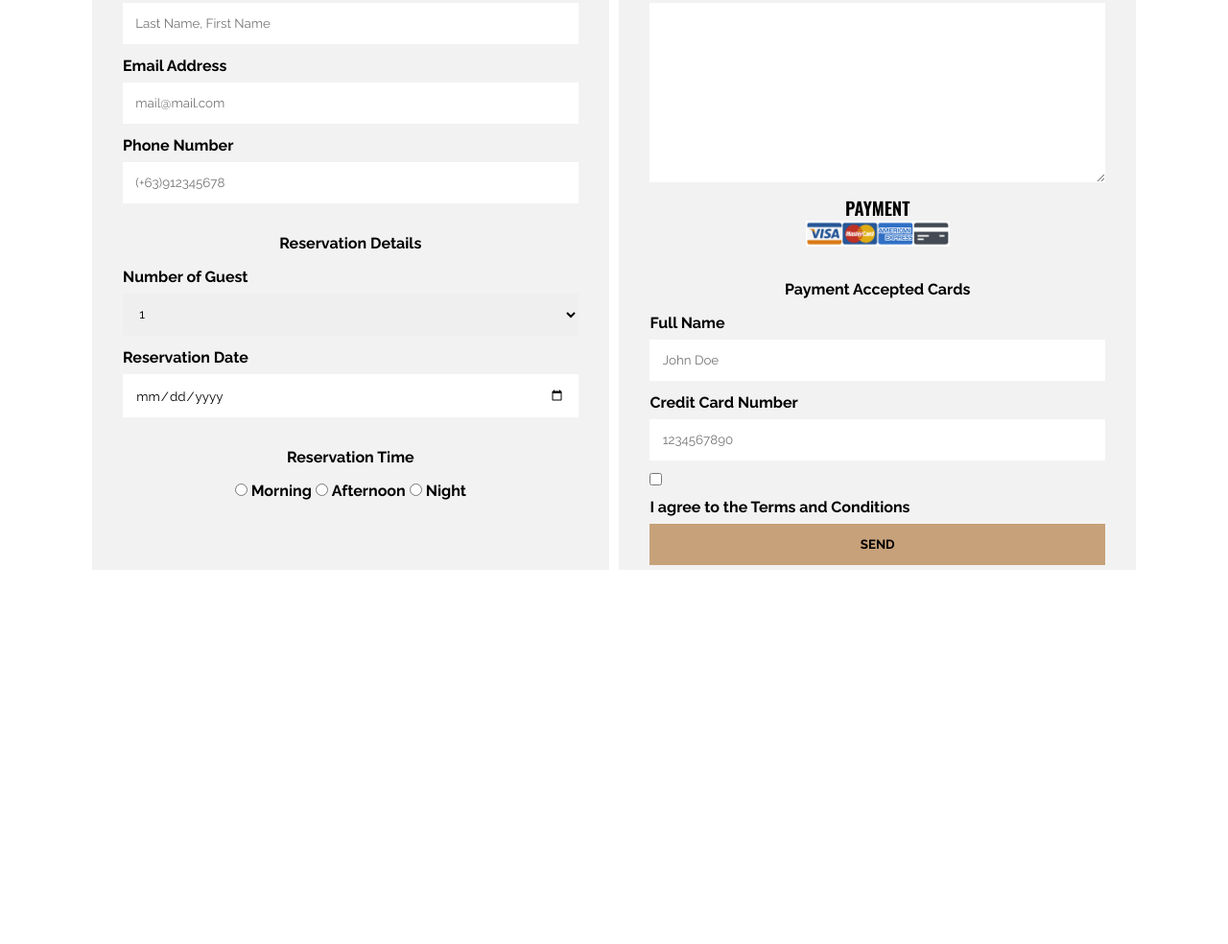
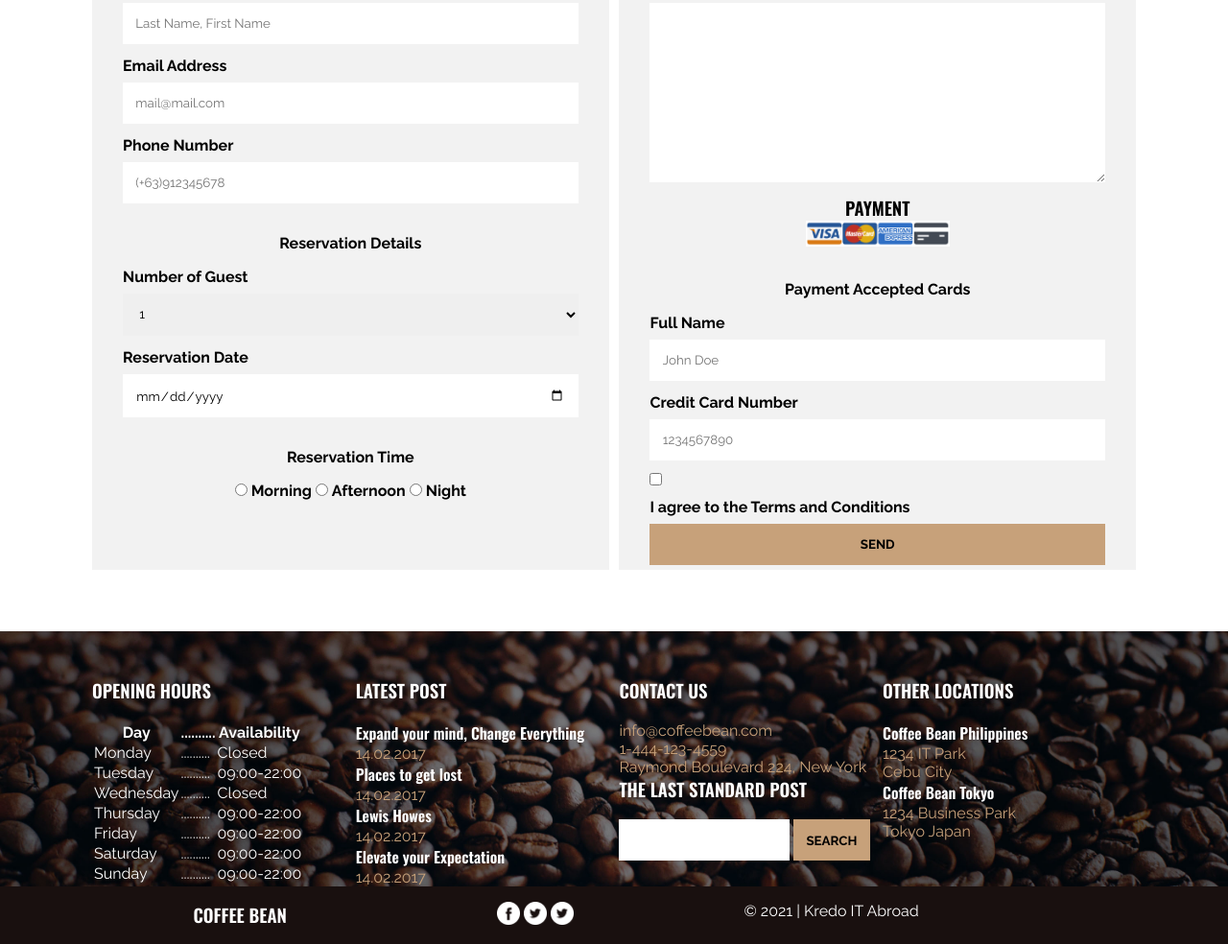
Before and after one commit to yves-macatangay/cofee-bean, a plain HTML site: page index.html in a window 1280 px wide. Shown: the part 4177-5161 px from the top of the page at 96% size. Before the commit the page ends 4835 px from the top, so only its background shows below. Drawn offline with nearby package versions, Linux system fonts and the light colour scheme.

Commit message:
final update

```diff
--- a/index.html
+++ b/index.html
@@ -216,5 +216,104 @@
             </div>
         </form>
     </div>
+
+    <div class="footer">
+        <div class="footer-content">
+            <div class="footer-widget">
+                <h3>Opening Hours</h3>
+                <table>
+                    <tr>
+                        <th>Day</th>
+                        <th>..........</th>
+                        <th>Availability</th>
+                    </tr>
+                    <tr>
+                        <td>Monday</td>
+                        <td>..........</td>
+                        <td>Closed</td>
+                    </tr>
+                    <tr>
+                        <td>Tuesday</td>
+                        <td>..........</td>
+                        <td>09:00-22:00</td>
+                    </tr>
+                    <tr>
+                        <td>Wednesday</td>
+                        <td>..........</td>
+                        <td>Closed</td>
+                    </tr>
+                    <tr>
+                        <td>Thursday</td>
+                        <td>..........</td>
+                        <td>09:00-22:00</td>
+                    </tr>
+                    <tr>
+                        <td>Friday</td>
+                        <td>..........</td>
+                        <td>09:00-22:00</td>
+                    </tr>
+                    <tr>
+                        <td>Saturday</td>
+                        <td>..........</td>
+                        <td>09:00-22:00</td>
+                    </tr>
+                    <tr>
+                        <td>Sunday</td>
+                        <td>..........</td>
+                        <td>09:00-22:00</td>
+                    </tr>
+                </table>
+            </div>
+
+            <div class="footer-widget">
+                <h3>Latest Post</h3>
+                <h4>Expand your mind, Change Everything</h4>
+                <p>14.02.2017</p>
+                <h4>Places to get lost</h4>
+                <p>14.02.2017</p>
+                <h4>Lewis Howes</h4>
+                <p>14.02.2017</p>
+                <h4>Elevate your Expectation</h4>
+                <p>14.02.2017</p>
+            </div>
+
+            <div class="footer-widget">
+                <h3>Contact Us</h3>
+                <p>info@coffeebean.com</p>
+                <p>1-444-123-4559</p>
+                <p>Raymond Boulevard 224, New York</p>
+
+                <h3>The Last Standard Post</h3>
+                <form action="">
+                    <input type="text" name="keywords" id="keywords">
+                    <input type="submit" value="Search">
+                </form>
+            </div>
+
+            <div class="footer-widget">
+                <h3>Other Locations</h3>
+                <h4>Coffee Bean Philippines</h4>
+                <p>1234 IT Park</p>
+                <p>Cebu City</p>
+                <h4>Coffee Bean Tokyo</h4>
+                <p>1234 Business Park</p>
+                <p>Tokyo Japan</p>
+            </div>
+        </div>
+    </div>
+
+    <div class="footer-social">
+        <div class="social-widget">
+            <h3>Coffee Bean</h3>
+        </div>
+        <div class="social-widget">
+            <a href="https://www.facebook.com"><img src="images/icon-fb.png" alt=""></a>
+            <a href="https://www.instagram.com"><img src="images/icon-tw.png" alt=""></a>
+            <a href="https://www.twitter.com"><img src="images/icon-tw.png" alt=""></a>
+        </div>
+        <div class="social-widget">
+            <p>&copy; 2021 | Kredo IT Abroad</p>
+        </div>
+    </div>
 </body>
 </html>
--- a/style.css
+++ b/style.css
@@ -10,7 +10,7 @@
 h1, h2, h3, h4, h5, h6 {
     font-family:"Oswald", sans-serif;
 }
-p, label, a, input, textarea, select {
+p, label, a, input, textarea, select, td, th {
     font-family:"Raleway", sans-serif;
 }
 .nav {
@@ -307,4 +307,60 @@ form input[type="submit"] {
     background-color:#c7a17a;
     text-transform:uppercase;
     font-weight:700;
+    padding:1em;
 }
+
+.footer {
+    width:100%;
+    color:#fff;
+   background-image:url("images/footer-img.jpg");
+    overflow:auto;
+    background-size:cover;
+    background-position:center;
+}
+.footer-content {
+    width:85%;
+    margin:3em auto;
+}
+.footer-widget {
+    width:24.25%;
+    margin-right:1%;
+    float:left;
+}
+.footer-content :nth-child(4) {
+    margin-right:0;
+}
+.footer p {
+    color:#c7a17a;
+}
+.footer h3 {
+    text-transform:uppercase;
+    margin-bottom:1em;
+    text-shadow:3px 3px 5px #19100F;
+}
+.footer input {
+    margin-bottom:1em;
+    padding:1em;
+}
+.footer td, .footer th {
+    text-shadow:3px 3px 5px #19100F;
+}
+
+.footer-social {
+    width:100%;
+    color:#fff;
+    background-color:#19100F;
+    overflow:auto;
+    padding:1em 7.5%;
+}
+.social-widget {
+    float:left;
+    width:28.33%;
+    text-align:center;
+}
+.social-widget img {
+    width:1.5em;
+}
+.social-widget h3 {
+    text-transform:uppercase;
+}
```
